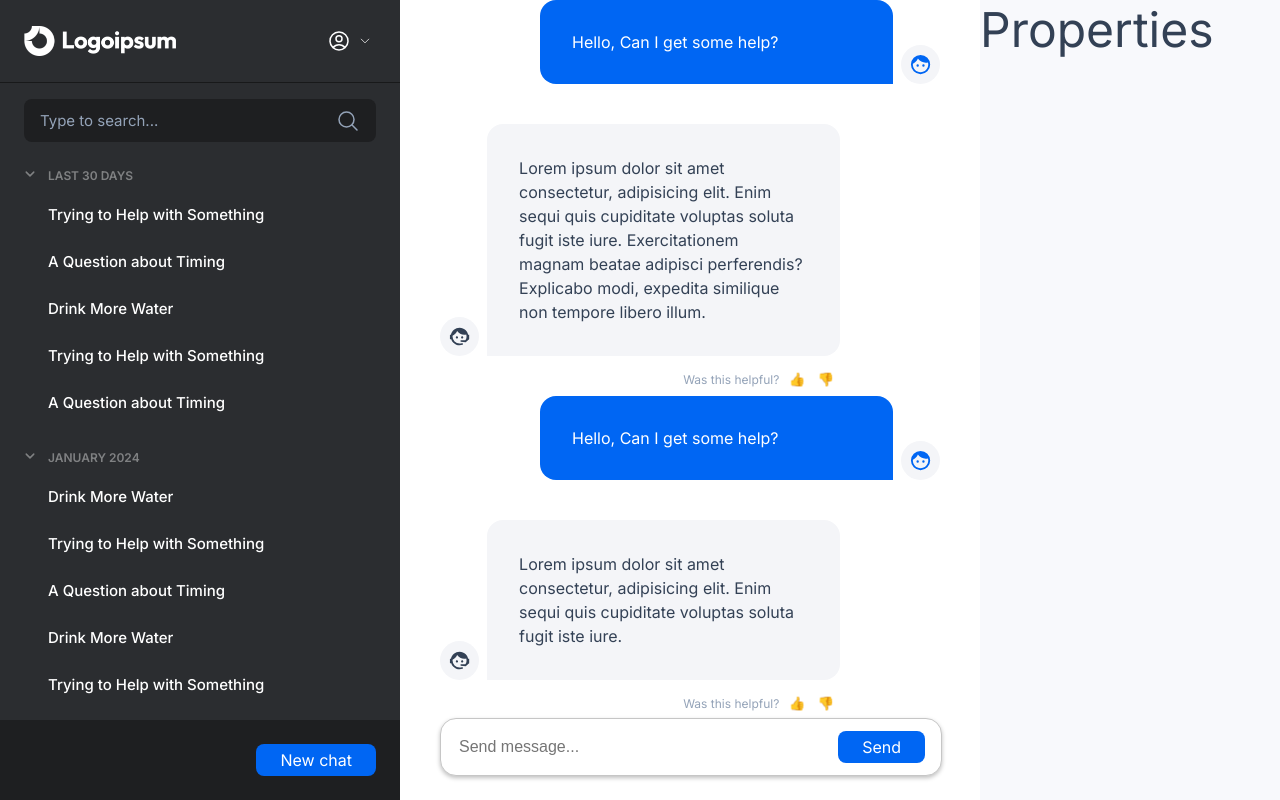
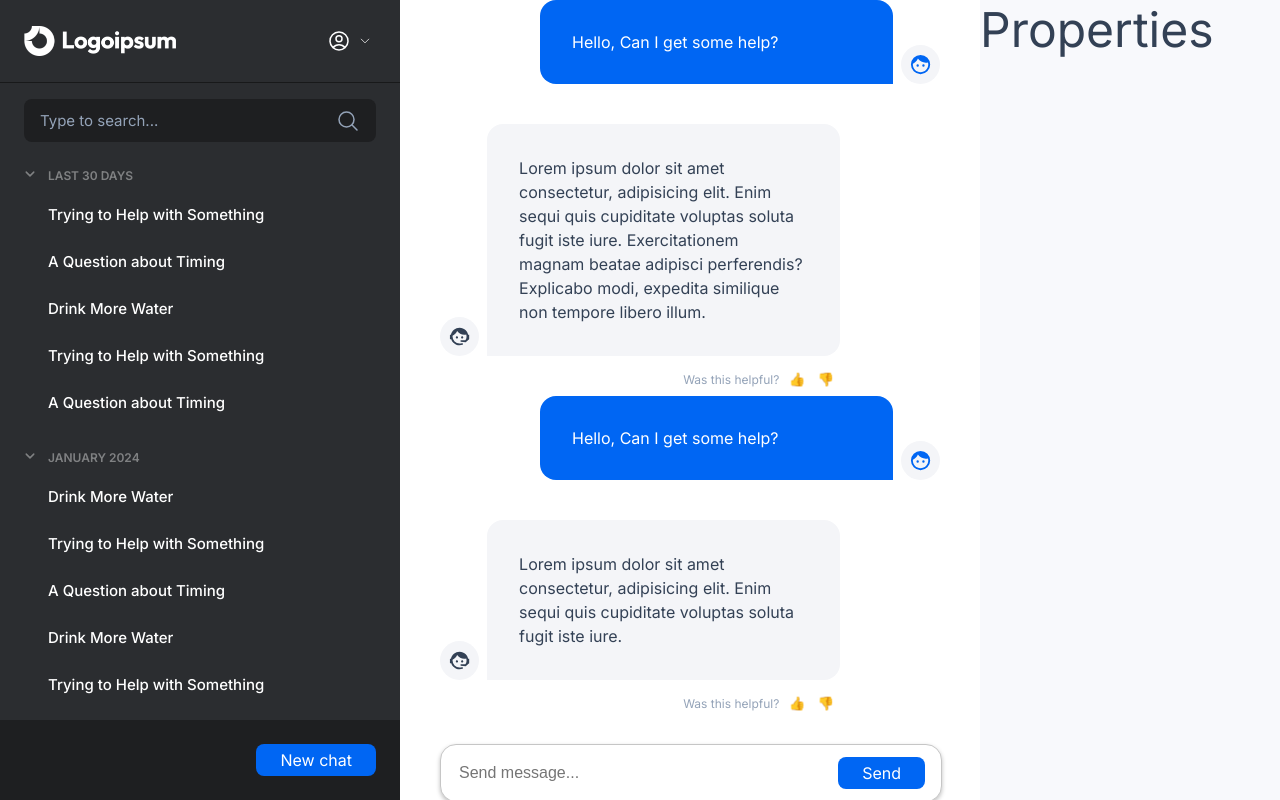
Before and after one commit to ZeevRispler/react-app, a React (Vite) app: page / in a window 1280 px wide. Built offline with nearby package versions, Linux system fonts and the light colour scheme.

Commit message:
Update Message.css

```diff
--- a/src/Message.css
+++ b/src/Message.css
@@ -1,7 +1,8 @@
 .comp-message {
     padding: 24px 40px;
     position: sticky;
-    bottom: 0px;
+    top: calc(100vh - 40px);
+    /* bottom: 0px; */
     width: calc(100% - 80px);
 }
 
```
